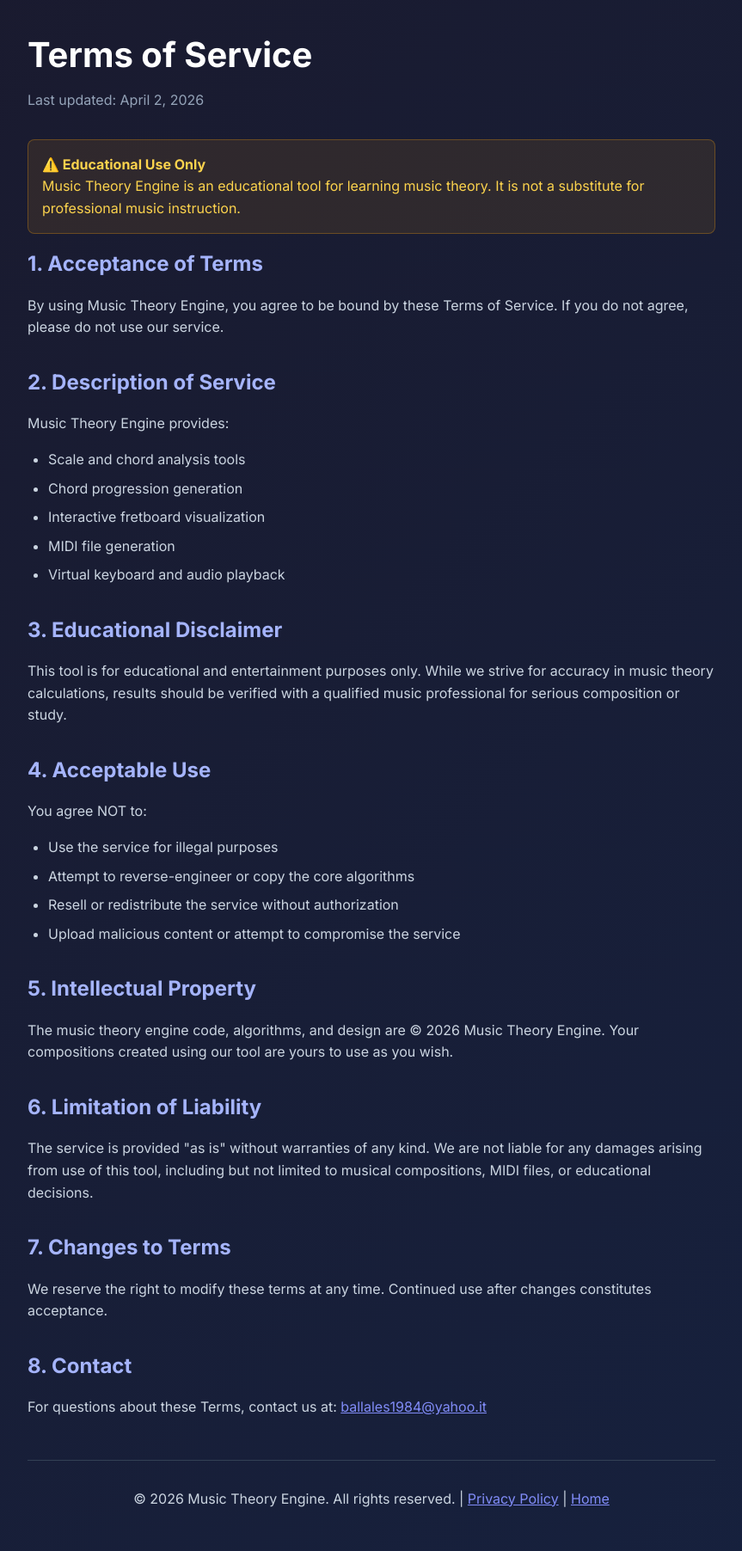
After one commit to ballales1984-wq/composer, a Flask app: page /terms in a window 1280 px wide. The commit adds this page. Shown: the whole page at 86% size, without its empty margins (208-1071 px from the left). Run offline with Flask 2, Linux system fonts and the light colour scheme.

Commit message:
feat: add Privacy Policy and Terms of Service pages

```diff
--- a/web_app/app.py
+++ b/web_app/app.py
@@ -74,7 +74,15 @@ def analyzer():
 def learn():
     return render_template('learn.html')
 
-@app.route('/about')
+@app.route("/privacy")
+def privacy():
+    return render_template("privacy.html")
+
+@app.route("/terms")
+def terms():
+    return render_template("terms.html")
+
+@app.route("/about")
 def about():
     return render_template('about.html')
 
--- a/web_app/templates/base.html
+++ b/web_app/templates/base.html
@@ -267,7 +267,9 @@
             <li><a href="/chords" {% if '/chords' in request.path %}class="active"{% endif %}>🎸 Chords</a></li>
             <li><a href="/progressions" {% if '/progressions' in request.path %}class="active"{% endif %}>🎶 Progressions</a></li>
             <li><a href="/fretboard" {% if '/fretboard' in request.path %}class="active"{% endif %}>🎹 Fretboard</a></li>
-            <li><a href="/about" {% if '/about' in request.path %}class="active"{% endif %}>ℹ️ About</a></li>
+            <li><a href="/about" {% if "/about" in request.path %}class="active"{% endif %}>ℹ️ About</a></li>
+            <li><a href="/privacy">🔒 Privacy</a></li>
+            <li><a href="/terms">📜 Terms</a></li>
         </ul>
     </nav>
 
--- /dev/null
+++ b/web_app/templates/terms.html
@@ -0,0 +1,107 @@
+<!DOCTYPE html>
+<html lang="en">
+<head>
+    <meta charset="UTF-8">
+    <meta name="viewport" content="width=device-width, initial-scale=1.0">
+    <title>{% block title %}Terms of Service - Music Theory Engine{% endblock %}</title>
+    <link rel="stylesheet" href="{{ url_for('static', filename='css/style.css') }}">
+    <link href="https://fonts.googleapis.com/css2?family=Inter:wght@300;400;500;600;700&display=swap" rel="stylesheet">
+    <style>
+        * { margin: 0; padding: 0; box-sizing: border-box; }
+        body {
+            font-family: 'Inter', -apple-system, BlinkMacSystemFont, sans-serif;
+            background: linear-gradient(135deg, #1a1a2e 0%, #16213e 100%);
+            min-height: 100vh;
+            color: #fff;
+            line-height: 1.6;
+            padding: 2rem;
+        }
+        .container { max-width: 800px; margin: 0 auto; }
+        h1 { font-size: 2.5rem; margin-bottom: 0.5rem; }
+        .subtitle { color: #94a3b8; margin-bottom: 2rem; }
+        section { margin-bottom: 2rem; }
+        h2 { font-size: 1.5rem; margin-bottom: 1rem; color: #a5b4fc; }
+        p { color: #cbd5e1; margin-bottom: 1rem; }
+        ul { margin-left: 1.5rem; color: #cbd5e1; }
+        li { margin-bottom: 0.5rem; }
+        a { color: #818cf8; }
+        .warning-box {
+            background: rgba(245, 158, 11, 0.1);
+            border: 1px solid rgba(245, 158, 11, 0.3);
+            border-radius: 8px;
+            padding: 1rem;
+            margin-bottom: 1rem;
+        }
+        .warning-box p { color: #fcd34d; margin: 0; }
+        .footer { margin-top: 3rem; padding-top: 2rem; border-top: 1px solid #334155; text-align: center; color: #64748b; }
+    </style>
+</head>
+<body>
+    <div class="container">
+        <h1>Terms of Service</h1>
+        <p class="subtitle">Last updated: April 2, 2026</p>
+
+        <div class="warning-box">
+            <p><strong>⚠️ Educational Use Only</strong></p>
+            <p>Music Theory Engine is an educational tool for learning music theory. It is not a substitute for professional music instruction.</p>
+        </div>
+
+        <section>
+            <h2>1. Acceptance of Terms</h2>
+            <p>By using Music Theory Engine, you agree to be bound by these Terms of Service. If you do not agree, please do not use our service.</p>
+        </section>
+
+        <section>
+            <h2>2. Description of Service</h2>
+            <p>Music Theory Engine provides:</p>
+            <ul>
+                <li>Scale and chord analysis tools</li>
+                <li>Chord progression generation</li>
+                <li>Interactive fretboard visualization</li>
+                <li>MIDI file generation</li>
+                <li>Virtual keyboard and audio playback</li>
+            </ul>
+        </section>
+
+        <section>
+            <h2>3. Educational Disclaimer</h2>
+            <p>This tool is for educational and entertainment purposes only. While we strive for accuracy in music theory calculations, results should be verified with a qualified music professional for serious composition or study.</p>
+        </section>
+
+        <section>
+            <h2>4. Acceptable Use</h2>
+            <p>You agree NOT to:</p>
+            <ul>
+                <li>Use the service for illegal purposes</li>
+                <li>Attempt to reverse-engineer or copy the core algorithms</li>
+                <li>Resell or redistribute the service without authorization</li>
+                <li>Upload malicious content or attempt to compromise the service</li>
+            </ul>
+        </section>
+
+        <section>
+            <h2>5. Intellectual Property</h2>
+            <p>The music theory engine code, algorithms, and design are © 2026 Music Theory Engine. Your compositions created using our tool are yours to use as you wish.</p>
+        </section>
+
+        <section>
+            <h2>6. Limitation of Liability</h2>
+            <p>The service is provided "as is" without warranties of any kind. We are not liable for any damages arising from use of this tool, including but not limited to musical compositions, MIDI files, or educational decisions.</p>
+        </section>
+
+        <section>
+            <h2>7. Changes to Terms</h2>
+            <p>We reserve the right to modify these terms at any time. Continued use after changes constitutes acceptance.</p>
+        </section>
+
+        <section>
+            <h2>8. Contact</h2>
+            <p>For questions about these Terms, contact us at: <a href="mailto:ballales1984@yahoo.it">ballales1984&#64;yahoo.it</a></p>
+        </section>
+
+        <div class="footer">
+            <p>&copy; 2026 Music Theory Engine. All rights reserved. | <a href="/privacy">Privacy Policy</a> | <a href="/">Home</a></p>
+        </div>
+    </div>
+</body>
+</html>
```
Also changed, not shown: web_app/templates/privacy.html (added, +94 -0 lines).
